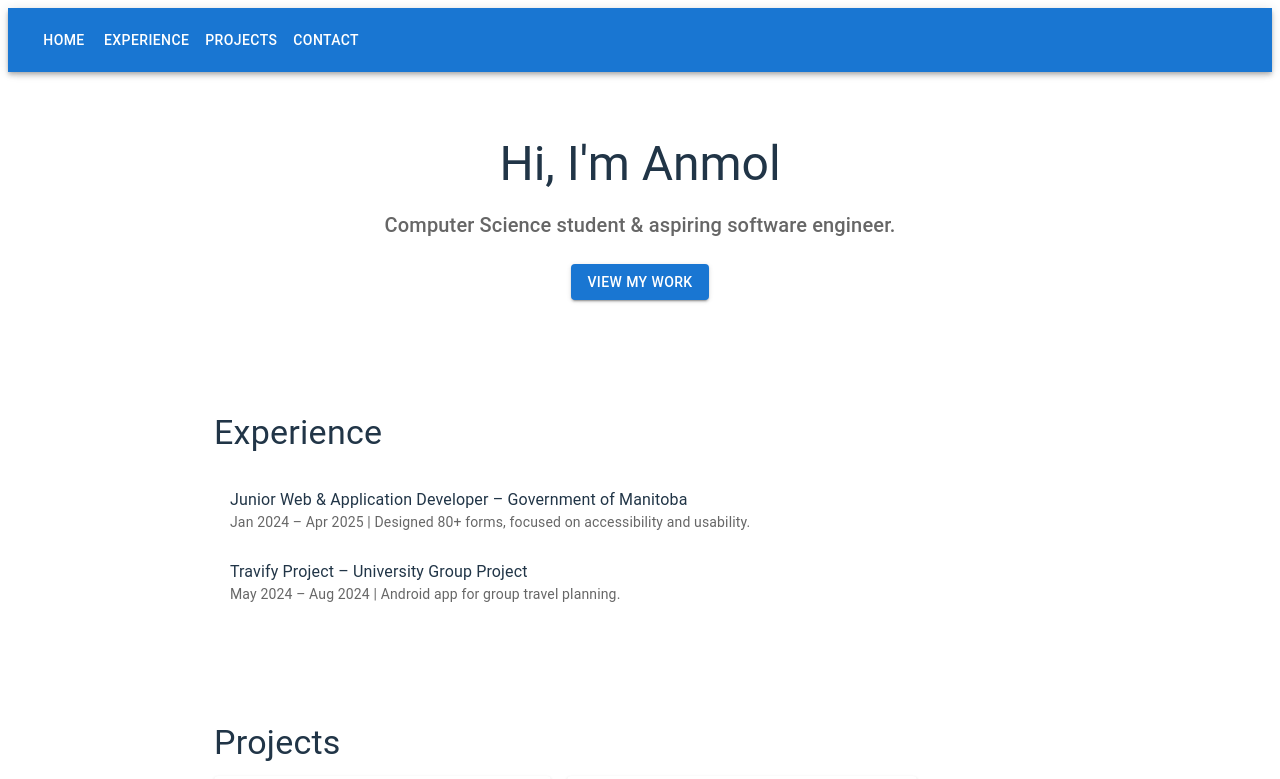
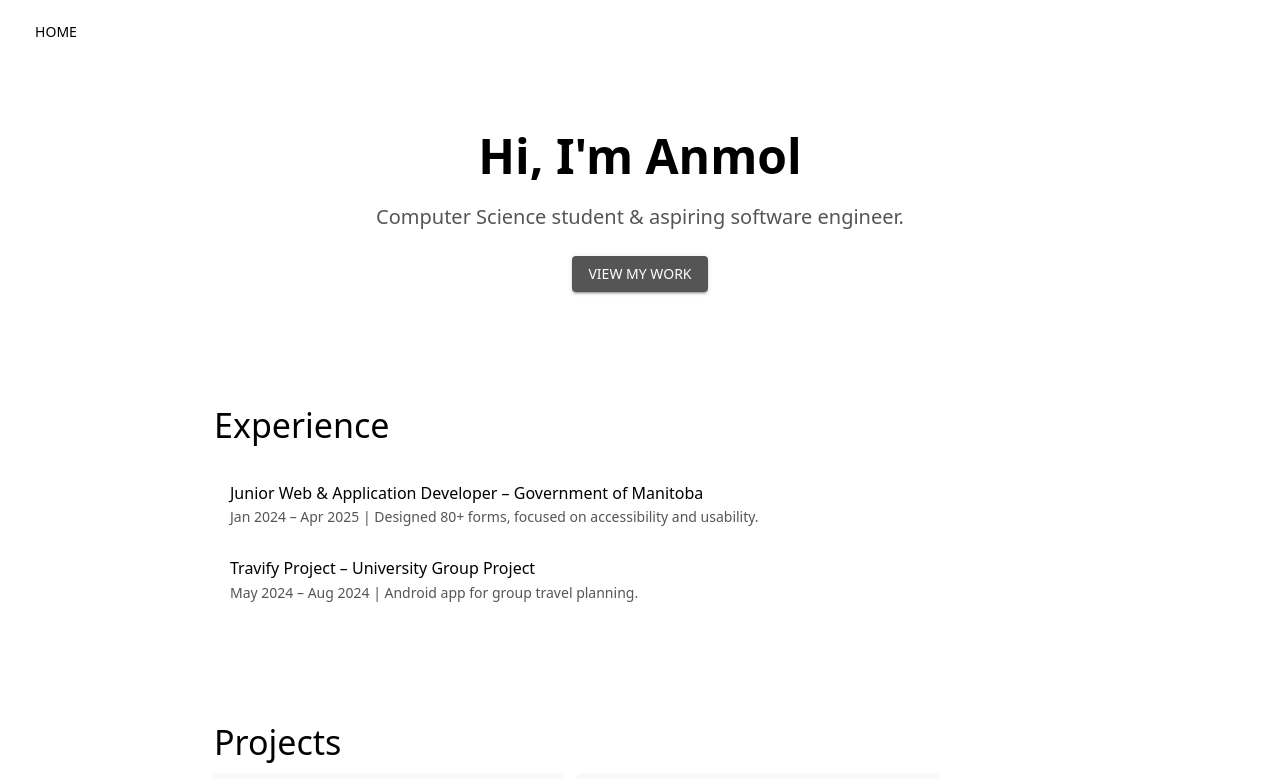
Before and after one commit to AnmolKhangura/AnmolKhangura.github.io, a React (Vite) app: page / in a window 1280 px wide. Shown: the top 779 px of the page. Built offline with nearby package versions, Linux system fonts and the light colour scheme.

Commit message:
set basic light/dark theme

```diff
--- a/src/App.jsx
+++ b/src/App.jsx
@@ -1,3 +1,6 @@
+import React, { useState, useEffect, useMemo } from "react";
+import { ThemeProvider } from "@mui/material/styles";
+import { createAppTheme } from "./theme/theme.jsx";
 import Navbar from "./components/Navbar";
 import About from "./components/About";
 import Projects from "./components/Projects";
@@ -5,10 +8,30 @@ import Experience from "./components/Experience";
 import Contact from "./components/Contact";
 import Footer from "./components/Footer";
 import { Container } from "@mui/material";
+import CssBaseline from "@mui/material/CssBaseline";
 
 function App() {
+
+    // Detect system preference
+  const prefersDark = window.matchMedia("(prefers-color-scheme: dark)").matches;
+  const [mode, setMode] = useState(prefersDark ? "dark" : "light");
+
+  // Listen for system changes
+  useEffect(() => {
+    const mediaQuery = window.matchMedia("(prefers-color-scheme: dark)");
+    const handleChange = (e) => setMode(e.matches ? "dark" : "light");
+    mediaQuery.addEventListener("change", handleChange);
+    return () => mediaQuery.removeEventListener("change", handleChange);
+  }, []);
+
+  // Generate theme dynamically
+  const theme = useMemo(() => createAppTheme(mode), [mode]);
+
+
   return (
     <>
+    <ThemeProvider theme={theme}>
+      <CssBaseline />
       <Navbar />
       <Container maxWidth="md">
         <About />
@@ -17,6 +40,7 @@ function App() {
         <Contact />
       </Container>
       <Footer />
+    </ThemeProvider>
     </>
   );
 }
--- a/src/components/About.jsx
+++ b/src/components/About.jsx
@@ -12,8 +12,7 @@ function About() {
       </Typography>
       <Button
         variant="contained"
-        className="custom-button"
-        // color="primary"
+        color="secondary"
         href="#projects"
         sx={{ mt: 2 }}
       >
--- a/src/components/Footer.jsx
+++ b/src/components/Footer.jsx
@@ -2,9 +2,12 @@ import { Box, Typography } from "@mui/material";
 
 function Footer() {
   return (
-    <Box sx={{ py: 3, textAlign: "center", bgcolor: "grey.200", mt: 4 }}>
+    <Box sx={{ py: 3, textAlign: "center", mt: 4 }}>
       <Typography variant="body2">
-        © {new Date().getFullYear()} Anmol | Built with React & MUI
+        Built and Designed by Anmolpreet Khangura.
+      </Typography>
+      <Typography variant="body2">
+        All rights reserved © {new Date().getFullYear()}
       </Typography>
     </Box>
   );
--- a/src/components/Navbar.jsx
+++ b/src/components/Navbar.jsx
@@ -2,9 +2,24 @@ import { AppBar, Toolbar, Button } from "@mui/material";
 
 function Navbar() {
   return (
-    <AppBar position="sticky">
+    <AppBar position="sticky" sx={{
+      background: "transparent",
+      backdropFilter: "blur(10px)",
+      boxShadow: "none",
+    }}>
       <Toolbar>
-        <Button color="inherit" href="#about">Home</Button>
+        <Button color="primary" href="#about" disableRipple
+        sx={{
+          "&:hover": {
+            backgroundColor: "transparent",
+            boxShadow: "none",
+            textShadow: "0 0 20px rgba(255, 255, 255, 1)",
+            // textDecorationColor: "text.primary",
+          },
+          "&:active": {
+            transform: "scale(0.98)",
+          },
+        }}>Home</Button>
         <Button color="inherit" href="#experience">Experience</Button>
         <Button color="inherit" href="#projects">Projects</Button>
         <Button color="inherit" href="#contact">Contact</Button>
--- a/src/index.css
+++ b/src/index.css
@@ -4,28 +4,13 @@
   font-weight: 400;
 
   color-scheme: light dark;
-  color: rgba(255, 255, 255, 0.87);
-  background-color: #242424;
+  color: rgb(255, 255, 255);
+  background-color: #000000;
 
   font-synthesis: none;
   text-rendering: optimizeLegibility;
   -webkit-font-smoothing: antialiased;
   -moz-osx-font-smoothing: grayscale;
-}
-
-@media (prefers-color-scheme: light) {
-  :root {
-    color: #213547;
-    background-color: #ffffff;
-  }
-
-  a:hover {
-    color: #747bff;
-  }
-
-  button {
-    background-color: #f9f9f9;
-  }
 }
 
 html {
--- /dev/null
+++ b/src/theme/theme.jsx
@@ -0,0 +1,53 @@
+import { createTheme } from "@mui/material/styles";
+
+// Function to generate design tokens based on the mode (light or dark)
+const getDesign = (mode) => ({
+  palette: {
+    mode,
+    ...(mode === "light"
+      ? {
+          primary: { main: "#000000ff" },
+          secondary: { main: "#555555" },
+          background: {
+            default: "#ffffff",
+            paper: "#f9f9f9",
+          },
+          text: {
+            primary: "#000000ff",
+            secondary: "#555555",
+          },
+        }
+      : {
+          primary: { main: "#ffffffff" },
+          secondary: { main: "#cccccc" },
+          background: {
+            default: "#242424",
+            paper: "#2e2e2e",
+          },
+          text: {
+            primary: "#ffffff",
+            secondary: "#cccccc",
+          },
+        }),
+  },
+
+  typography: {
+    fontFamily: "system-ui, Avenir, Helvetica, Arial, sans-serif",
+    h3: {
+      fontWeight: 600,
+    },
+    h4: {
+      fontWeight: 500,
+      marginBottom: "1rem",
+    },
+    body1: {
+      lineHeight: 1.7,
+    },
+  },
+
+//   shape: {
+//     borderRadius: 12,
+//   },
+});
+
+export const createAppTheme = (mode) => createTheme(getDesign(mode));
```
